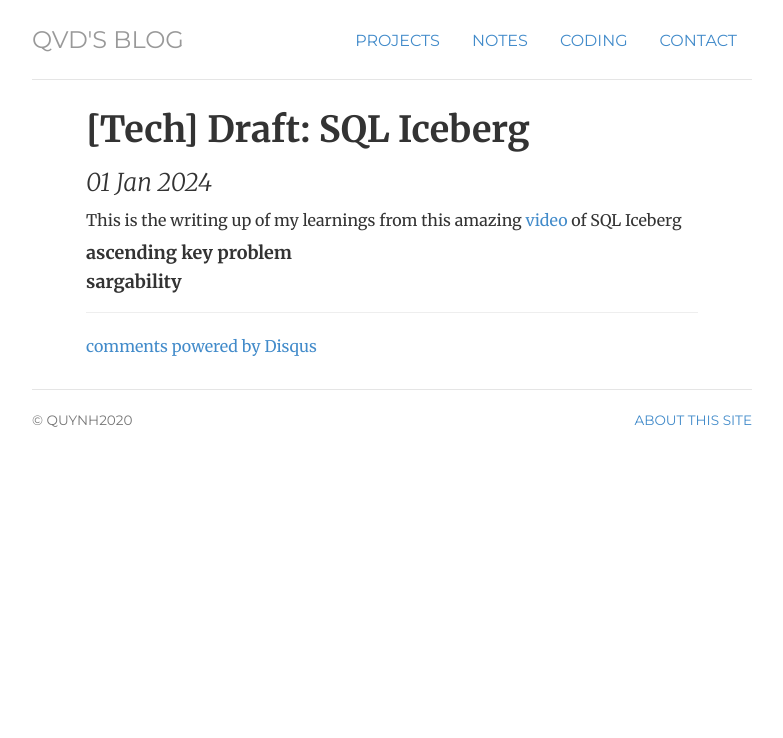
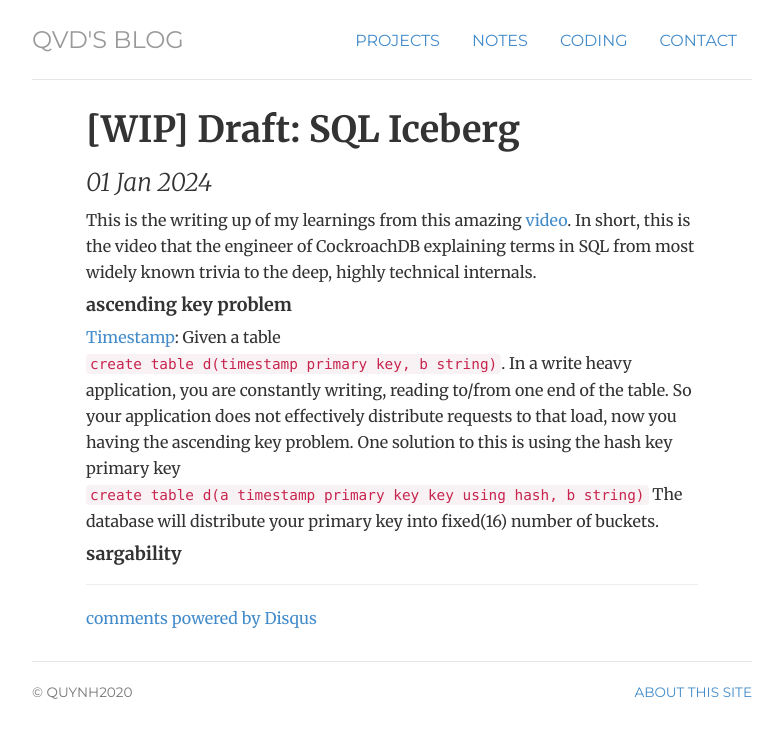
Before and after one commit to quynhdinh/quynhdinh.github.io, a Jekyll site: the page built from _posts/2024-01-01-sql-iceberg.md, in a window 1280 px wide. Shown: the top 738 px of the page, without its empty margins (248-1031 px from the left). Built offline with Jekyll 4.4.1, drawn with Linux system fonts in a browser that asks for light colours; comment, search, counter and statistics services are not loaded.

Commit message:
sql iceberg

```diff
--- a/_posts/2024-01-01-sql-iceberg.md
+++ b/_posts/2024-01-01-sql-iceberg.md
@@ -1,8 +1,13 @@
 ---
 layout: post
-title: "[Tech] Draft: SQL Iceberg"
+title: "[WIP] Draft: SQL Iceberg"
 ---
-This is the writing up of my learnings from this amazing [video](https://www.youtube.com/watch?v=JZRWkfXNQOk) of SQL Iceberg
+This is the writing up of my learnings from this amazing [video](https://www.youtube.com/watch?v=JZRWkfXNQOk). In short, this is
+the video that the engineer of CockroachDB explaining terms in SQL from most widely known trivia to the deep, highly technical internals.
 #### ascending key problem
+[Timestamp](https://youtu.be/JZRWkfXNQOk?t=5345): Given a table `create table d(timestamp primary key, b string)`. In a write heavy application,
+you are constantly writing, reading to/from one end of the table. So your application does not effectively distribute requests
+to that load, now you having the ascending key problem. One solution to this is using the hash key primary key `create table d(a timestamp primary key key using hash, b string)`
+The database will distribute your primary key into fixed(16) number of buckets.
 
 #### sargability
```
Also changed, not shown: _posts/2023-09-01-an-algorithms-interview.md (+1 -1 lines), _posts/2023-10-05-on-software-engineering-interviews.md (+2 -2 lines).
